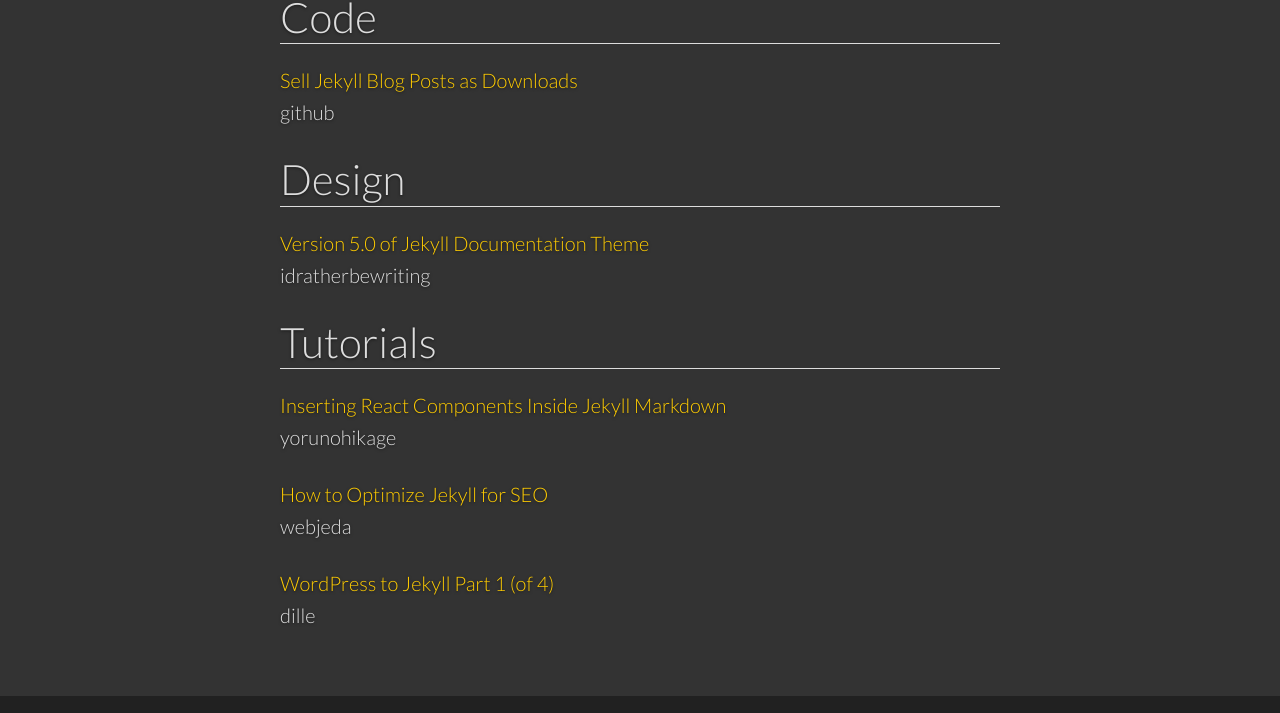
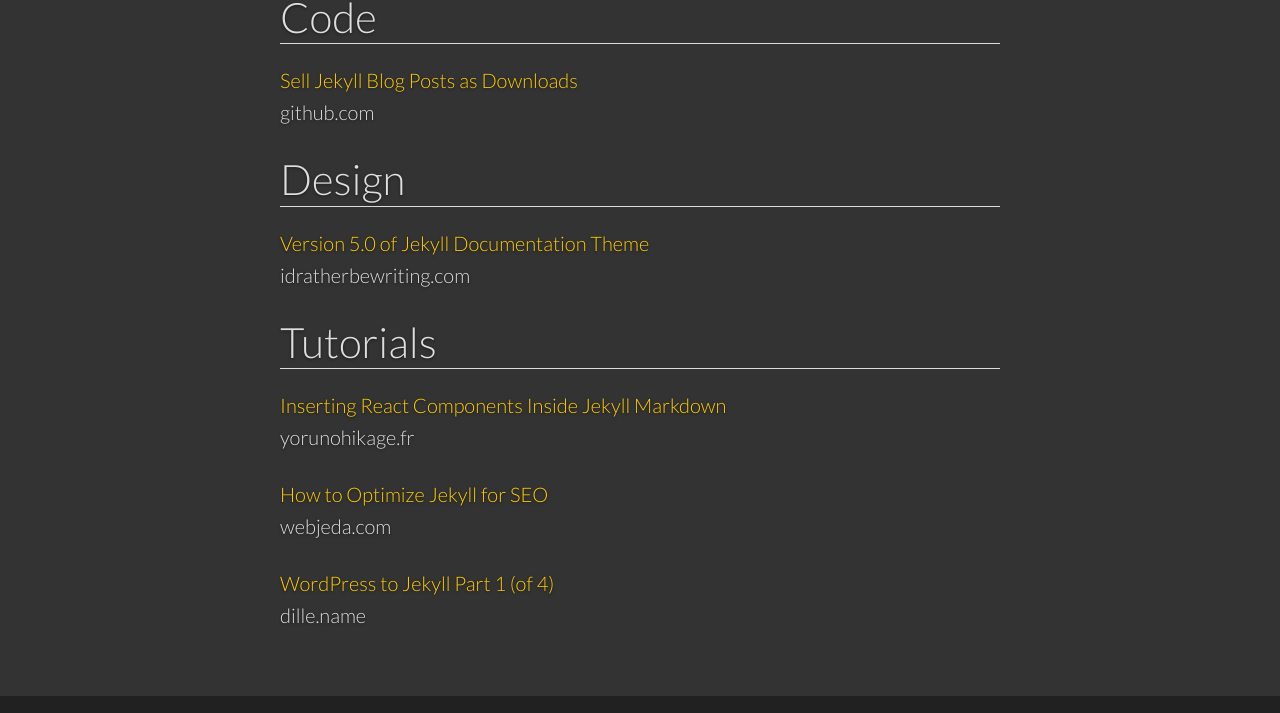
Before and after one commit to jekyllweekly/jekyllweekly.github.io, a Jekyll site: the page built from _posts/2016-03-24-Jekyll-Weekly-11.md, in a window 1280 px wide. Shown: the part 452-1165 px from the top of the page. Built offline with Jekyll 4.4.1, drawn with Linux system fonts in a browser that asks for light colours; nearby versions of some CDN libraries; comment, search, counter and statistics services are not loaded.

Commit message:
Updated link sources

```diff
--- a/_posts/2016-03-24-Jekyll-Weekly-11.md
+++ b/_posts/2016-03-24-Jekyll-Weekly-11.md
@@ -9,18 +9,18 @@
 
 ## Code
 [Sell Jekyll Blog Posts as Downloads](https://github.com/KrzysiekJ/jekyll-paspagon) \\
-github
+github.com
 
 ## Design
 [Version 5.0 of Jekyll Documentation Theme](http://idratherbewriting.com/2016/03/23/release-of-documentation-theme-for-jekyll-50/) \\
-idratherbewriting
+idratherbewriting.com
 
 ## Tutorials
 [Inserting React Components Inside Jekyll Markdown](https://blog.yorunohikage.fr/2016/03/22/inserting-react-components-inside-your-jekyll-markdown-posts/) \\
-yorunohikage
+yorunohikage.fr
 
 [How to Optimize Jekyll for SEO](http://blog.webjeda.com/optimize-jekyll-blog-seo/) \\
-webjeda
+webjeda.com
 
 [WordPress to Jekyll Part 1 (of 4)](http://dille.name/blog/2016/03/10/wordpress-to-jekyll-part-1-arguments-for-a-static-site/) \\
-dille
+dille.name
```
